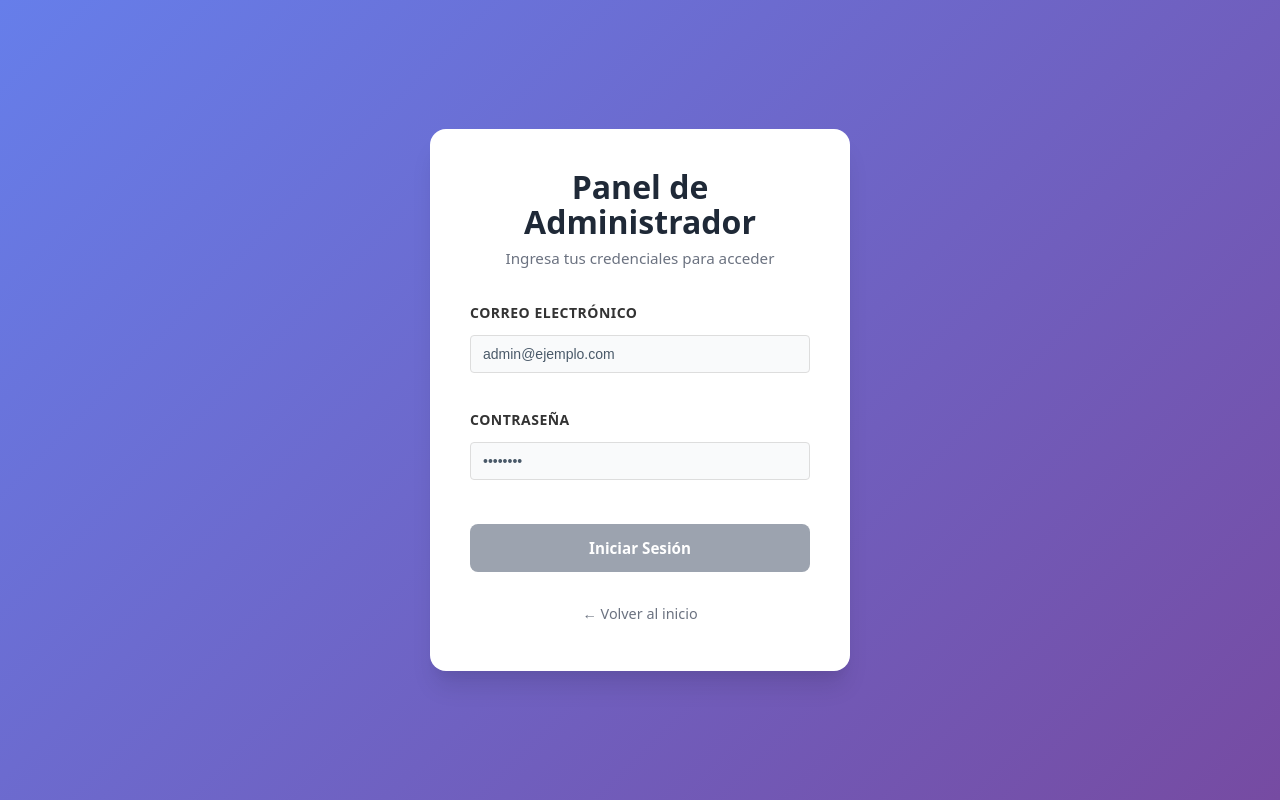
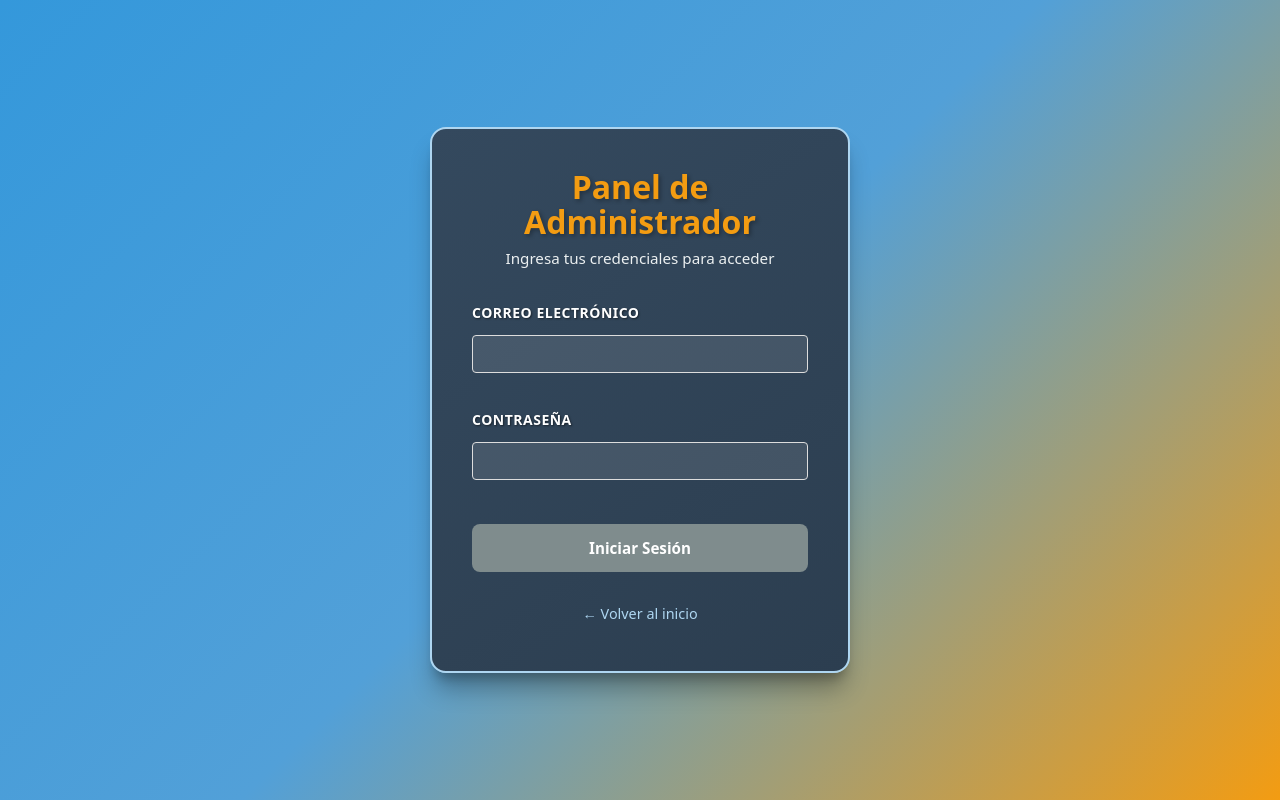
Before and after one commit to lautilovato/Departamentos-Pinamar, a React (Vite) app in the folder front/: page /admin/login in a window 1280 px wide. Built offline with nearby package versions, Linux system fonts and the light colour scheme; no server answers; a web font is replaced by a local one.

Commit message:
cambio estilos del login-form

```diff
--- a/front/src/dashboard/AdminLogin.css
+++ b/front/src/dashboard/AdminLogin.css
@@ -3,18 +3,19 @@
   display: flex;
   align-items: center;
   justify-content: center;
-  background: linear-gradient(135deg, #667eea 0%, #764ba2 100%);
+  background: linear-gradient(135deg, #3498DB 0%, #52A0D8 50%, #F39C12 100%);
   padding: 20px;
 }
 
 .admin-login-card {
-  background: white;
+  background: linear-gradient(145deg, #34495E, #2C3E50);
   border-radius: 16px;
-  box-shadow: 0 20px 25px -5px rgba(0, 0, 0, 0.1), 0 10px 10px -5px rgba(0, 0, 0, 0.04);
+  box-shadow: 0 20px 25px -5px rgba(0, 0, 0, 0.3), 0 10px 10px -5px rgba(0, 0, 0, 0.2);
   padding: 40px;
   width: 100%;
   max-width: 420px;
   animation: slideUp 0.5s ease-out;
+  border: 2px solid #AED6F1;
 }
 
 @keyframes slideUp {
@@ -36,20 +37,21 @@
 .login-title {
   font-size: 2rem;
   font-weight: bold;
-  color: #1f2937;
+  color: #F39C12;
   margin: 0 0 8px 0;
+  text-shadow: 2px 2px 4px rgba(0, 0, 0, 0.3);
 }
 
 .login-subtitle {
-  color: #6b7280;
+  color: #ECF0F1;
   font-size: 0.95rem;
   margin: 0;
 }
 
 .error-alert {
-  background-color: #fef2f2;
-  border: 1px solid #fecaca;
-  color: #dc2626;
+  background-color: rgba(231, 76, 60, 0.2);
+  border: 2px solid #E74C3C;
+  color: #ECF0F1;
   padding: 12px 16px;
   border-radius: 8px;
   margin-bottom: 24px;
@@ -84,38 +86,56 @@
 
 .form-label {
   font-weight: 600;
-  color: #374151;
+  color: #FFFFFF !important;
   font-size: 0.9rem;
+  text-shadow: 1px 1px 2px rgba(0, 0, 0, 0.5);
 }
 
 .form-input {
   padding: 12px 16px;
-  border: 2px solid #e5e7eb;
+  border: 2px solid #AED6F1;
   border-radius: 8px;
   font-size: 0.95rem;
   transition: all 0.2s ease;
-  background: #f9fafb;
+  background: rgba(255, 255, 255, 0.1) !important;
+  color: #FFFFFF !important;
+  -webkit-text-fill-color: #FFFFFF !important;
 }
 
 .form-input:focus {
   outline: none;
-  border-color: #3b82f6;
-  background: white;
-  box-shadow: 0 0 0 3px rgba(59, 130, 246, 0.1);
+  border-color: #F39C12;
+  background: rgba(255, 255, 255, 0.15) !important;
+  box-shadow: 0 0 0 3px rgba(243, 156, 18, 0.2);
+  color: #FFFFFF !important;
+  -webkit-text-fill-color: #FFFFFF !important;
 }
 
 .form-input:disabled {
-  background-color: #f3f4f6;
-  color: #9ca3af;
+  background-color: rgba(52, 73, 94, 0.5) !important;
+  color: #BDC3C7 !important;
+  -webkit-text-fill-color: #BDC3C7 !important;
   cursor: not-allowed;
 }
 
 .form-input::placeholder {
-  color: #9ca3af;
+  color: rgba(255, 255, 255, 0.5) !important;
+  -webkit-text-fill-color: rgba(255, 255, 255, 0.5) !important;
+}
+
+/* Asegurar que el texto siempre sea blanco en todos los estados */
+.form-input:-webkit-autofill,
+.form-input:-webkit-autofill:hover,
+.form-input:-webkit-autofill:focus,
+.form-input:-webkit-autofill:active {
+  -webkit-box-shadow: 0 0 0 30px rgba(52, 73, 94, 0.9) inset !important;
+  -webkit-text-fill-color: #FFFFFF !important;
+  color: #FFFFFF !important;
+  caret-color: #FFFFFF !important;
 }
 
 .login-button {
-  background: linear-gradient(135deg, #3b82f6, #1d4ed8);
+  background: linear-gradient(135deg, #3498DB, #2980B9);
   color: white;
   border: none;
   padding: 14px 20px;
@@ -129,23 +149,24 @@
   justify-content: center;
   gap: 8px;
   margin-top: 8px;
+  box-shadow: 0 5px 20px rgba(52, 152, 219, 0.3);
 }
 
 .login-button:hover:not(:disabled) {
-  background: linear-gradient(135deg, #2563eb, #1e40af);
+  background: linear-gradient(135deg, #F39C12, #E67E22);
   transform: translateY(-1px);
-  box-shadow: 0 10px 20px -5px rgba(59, 130, 246, 0.3);
+  box-shadow: 0 10px 20px -5px rgba(243, 156, 18, 0.4);
 }
 
 .login-button:disabled {
-  background: #9ca3af;
+  background: #7F8C8D;
   cursor: not-allowed;
   transform: none;
   box-shadow: none;
 }
 
 .login-button.loading {
-  background: #6b7280;
+  background: #95A5A6;
 }
 
 .spinner {
@@ -169,7 +190,7 @@
 
 .back-button {
   background: transparent;
-  color: #6b7280;
+  color: #AED6F1;
   border: none;
   font-size: 0.9rem;
   cursor: pointer;
@@ -179,8 +200,8 @@
 }
 
 .back-button:hover {
-  background: #f3f4f6;
-  color: #374151;
+  background: rgba(174, 214, 241, 0.15);
+  color: #F39C12;
 }
 
 /* Responsive Design */
@@ -209,47 +230,47 @@
 /* Dark mode support */
 @media (prefers-color-scheme: dark) {
   .admin-login-container {
-    background: linear-gradient(135deg, #1e293b 0%, #0f172a 100%);
+    background: linear-gradient(135deg, #2C3E50 0%, #34495E 50%, #D35400 100%);
   }
 
   .admin-login-card {
-    background: #1f2937;
-    color: white;
+    background: linear-gradient(145deg, #1a252f, #283747);
+    border-color: #5DADE2;
   }
 
   .login-title {
-    color: white;
+    color: #F39C12;
   }
 
   .login-subtitle {
-    color: #d1d5db;
+    color: #D6DBDF;
   }
 
   .form-label {
-    color: #f3f4f6;
+    color: #ECF0F1;
   }
 
   .form-input {
-    background: #374151;
-    border-color: #4b5563;
-    color: white;
+    background: rgba(236, 240, 241, 0.1);
+    border-color: #5DADE2;
+    color: #ECF0F1;
   }
 
   .form-input:focus {
-    background: #4b5563;
-    border-color: #3b82f6;
+    background: rgba(236, 240, 241, 0.2);
+    border-color: #F39C12;
   }
 
   .form-input::placeholder {
-    color: #9ca3af;
+    color: rgba(236, 240, 241, 0.5);
   }
 
   .back-button {
-    color: #9ca3af;
+    color: #AED6F1;
   }
 
   .back-button:hover {
-    background: #374151;
-    color: #d1d5db;
+    background: rgba(174, 214, 241, 0.1);
+    color: #F39C12;
   }
 }
--- a/front/src/dashboard/AdminLogin.tsx
+++ b/front/src/dashboard/AdminLogin.tsx
@@ -78,7 +78,6 @@ const AdminLogin: React.FC = () => {
               type="email"
               value={email}
               onChange={(e) => setEmail(e.target.value)}
-              placeholder="admin@ejemplo.com"
               className="form-input"
               required
               disabled={loading}
@@ -94,7 +93,6 @@ const AdminLogin: React.FC = () => {
               type="password"
               value={password}
               onChange={(e) => setPassword(e.target.value)}
-              placeholder="••••••••"
               className="form-input"
               required
               disabled={loading}
```
